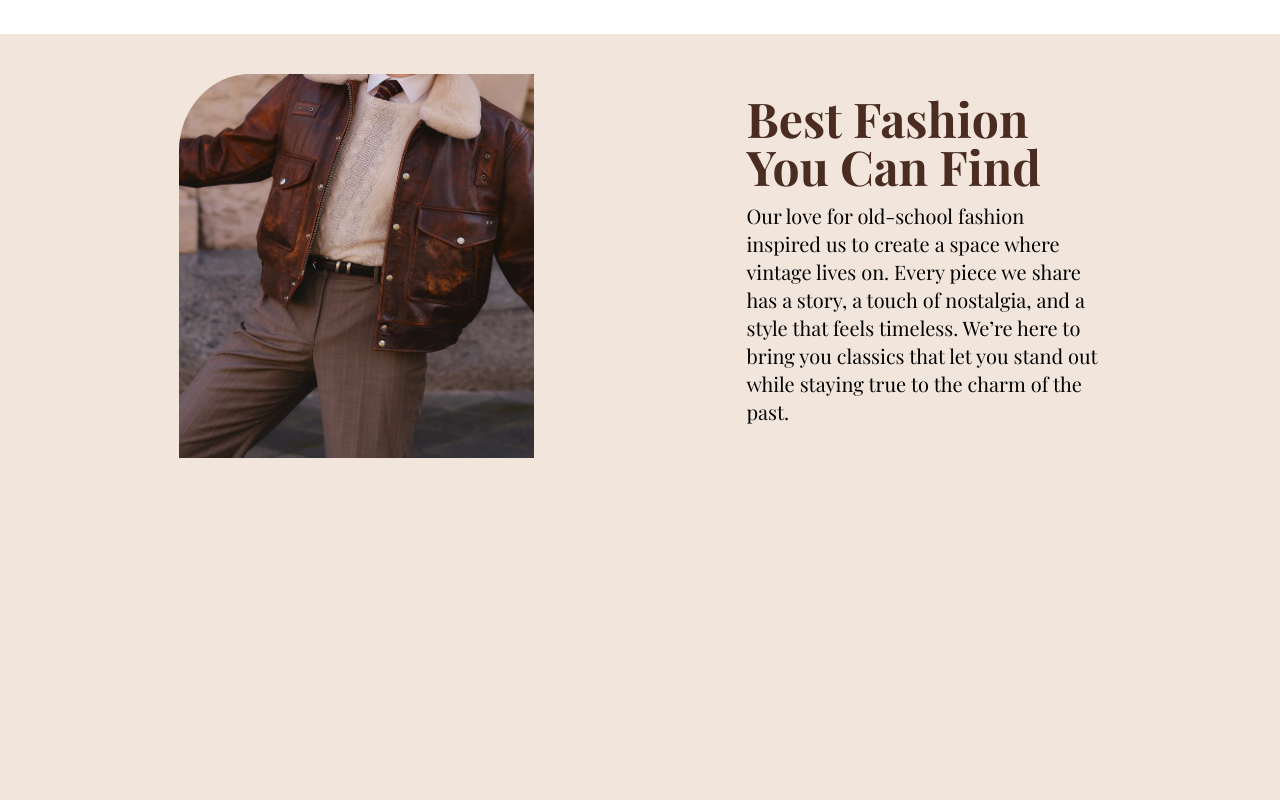
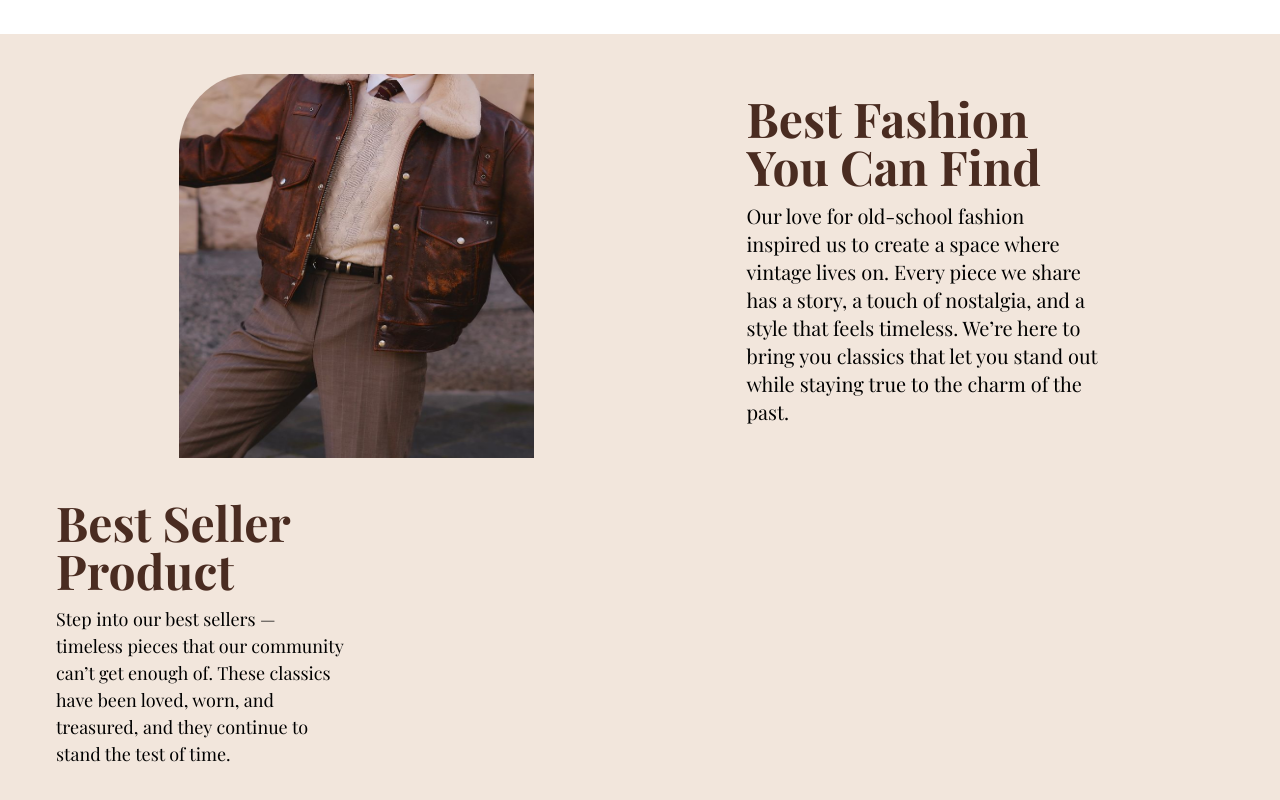
Before and after one commit to zaki-him/Vintara, a React (Vite) app in the folder frontend/: page / in a window 1280 px wide. Shown: the part 1026-1826 px from the top of the page. Before the commit the page ends 1524 px from the top, so only its background shows below. Built offline with nearby package versions, Linux system fonts and the light colour scheme; a web font is replaced by a local one.

Commit message:
Added best products section

```diff
--- a/frontend/src/pages/Home.tsx
+++ b/frontend/src/pages/Home.tsx
@@ -37,8 +37,13 @@ const Home: React.FC = () => {
 
       {/*Collections section */}
       <section className="flex flex-col items-center w-full mt-5 py-8 gap-4 bg-white">
-        <h1 className="font-playfair text-2xl sm:text-3xl md:text-4xl font-bold">New Collection</h1>
-        <p className="font-playfair text-[15px] text-center md:text-xl text-wine">Discover our vintage collections — from timeless tops to classic pants and statement coats.</p>
+        <h1 className="font-playfair text-2xl sm:text-3xl md:text-4xl font-bold">
+          New Collection
+        </h1>
+        <p className="font-playfair text-[15px] text-center md:text-xl text-wine">
+          Discover our vintage collections — from timeless tops to classic pants
+          and statement coats.
+        </p>
         <div className="grid grid-cols-1 md:grid-cols-2 lg:grid-cols-3 gap-6 px-14 mt-6 w-full">
           {collections.map((card, index) => (
             <CollectionCard card={card} key={index} />
@@ -56,15 +61,38 @@ const Home: React.FC = () => {
           />
         </div>
         <div className="w-[355px] flex flex-col gap-3">
-          <h1 className="font-playfair text-2xl sm:text-3xl md:text-4xl lg:text-5xl font-bold text-coco">Best Fashion You Can Find</h1>
-          <p className="text-[16px] md:text-xl font-playfair">Our love for old-school fashion inspired us to create a space where vintage lives on. Every piece we share has a story, a touch of nostalgia, and a style that feels timeless. We’re here to bring you classics that let you stand out while staying true to the charm of the past.</p>
-          <div>
-
-          </div>
+          <h1 className="font-playfair text-2xl sm:text-3xl md:text-4xl lg:text-5xl font-bold text-coco">
+            Best Fashion You Can Find
+          </h1>
+          <p className="text-[16px] md:text-xl font-playfair">
+            Our love for old-school fashion inspired us to create a space where
+            vintage lives on. Every piece we share has a story, a touch of
+            nostalgia, and a style that feels timeless. We’re here to bring you
+            classics that let you stand out while staying true to the charm of
+            the past.
+          </p>
+          <div></div>
         </div>
       </section>
 
+      {/*Best products section */}
+      <section className="px-14 pb-10">
+        <div className="flex flex-col gap-3 w-72">
+          <h1 className="font-playfair text-2xl sm:text-3xl md:text-4xl lg:text-5xl font-bold text-coco">
+            Best Seller Product
+          </h1>
+          <p className="text-[16px] md:text-[18px] font-playfair">
+            Step into our best sellers — timeless pieces that our community
+            can’t get enough of. These classics have been loved, worn, and
+            treasured, and they continue to stand the test of time.
+          </p>
+        </div>
+        <div></div>
+      </section>
 
+      <section>
+
+      </section>
     </>
   );
 };
```
